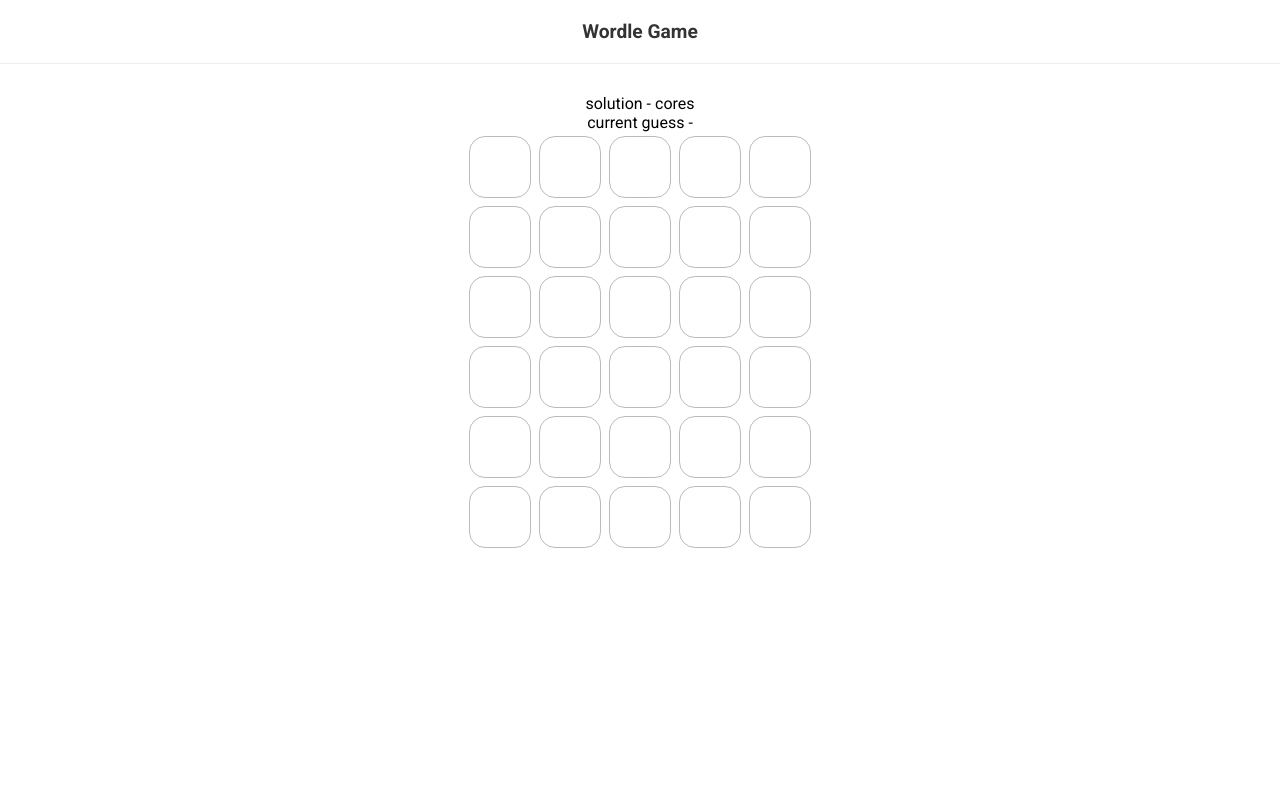
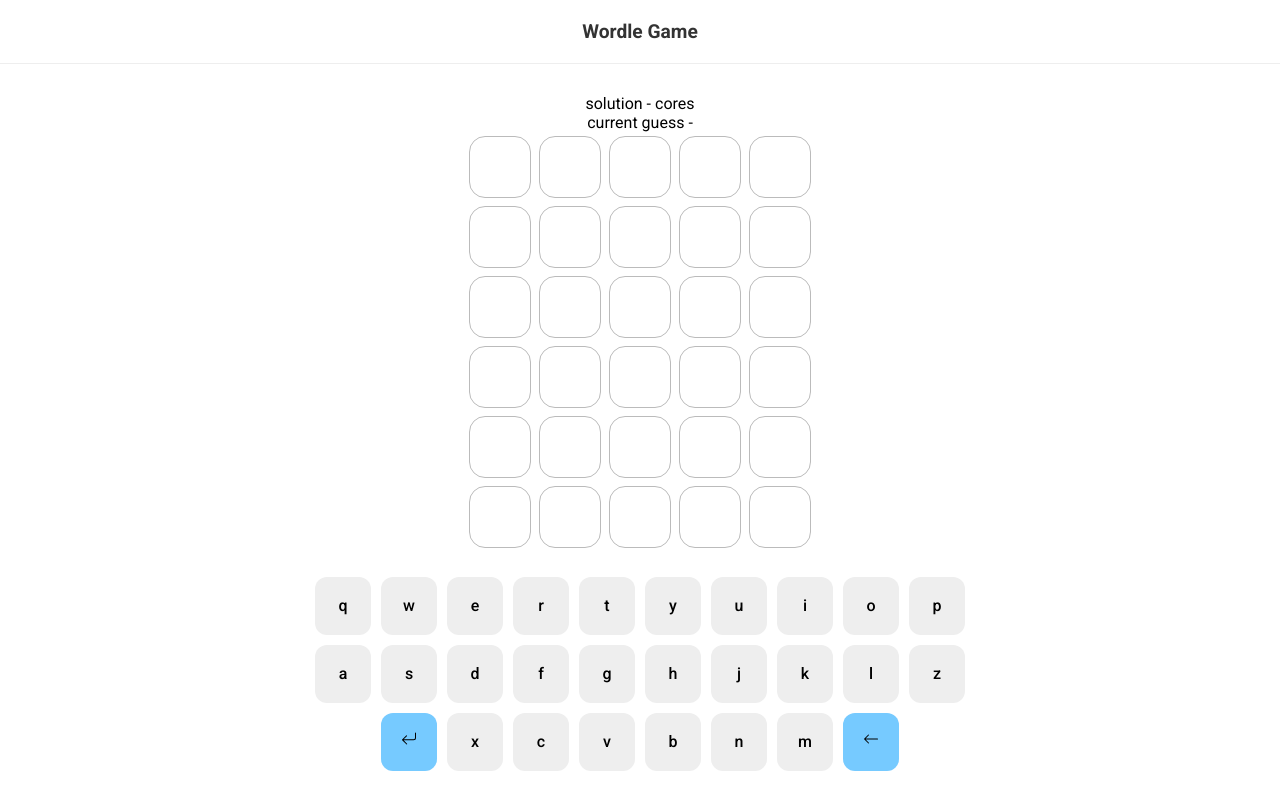
Before and after one commit to RukshanNuwan/wordle, a React (Create React App) app: page / in a window 1280 px wide. Built offline with nearby package versions, Linux system fonts and the light colour scheme; data requests are answered from the project's data file.

Commit message:
making the keypad

```diff
--- a/package.json
+++ b/package.json
@@ -8,6 +8,7 @@
     "@testing-library/user-event": "^13.5.0",
     "react": "^18.2.0",
     "react-dom": "^18.2.0",
+    "react-icons": "^4.4.0",
     "react-scripts": "5.0.1",
     "web-vitals": "^2.1.4"
   },
--- a/src/App.js
+++ b/src/App.js
@@ -9,7 +9,7 @@ const App = () => {
 
   useEffect(() => {
     // TODO: Add axios to fetch the data instead of fetch api
-    fetch('http://localhost:3000/solutions')
+    fetch('http://localhost:3001/solutions')
       .then(response => response.json())
       .then(data => {
         const randomSolution = data[Math.floor(Math.random() * data.length)];
--- /dev/null
+++ b/src/components/Keypad.jsx
@@ -0,0 +1,32 @@
+import {useEffect, useState} from "react";
+import {BsArrowLeft, BsArrowReturnLeft} from "react-icons/bs";
+
+const Keypad = () => {
+  const [letters, setLetters] = useState(null);
+
+  useEffect(() => {
+    // TODO: Add axios to fetch the data instead of fetch api
+    fetch('http://localhost:3001/letters')
+      .then(response => response.json())
+      .then(data => setLetters(data))
+      .catch(error => console.log(error));
+  }, []);
+
+  return (
+    <div className="keypad">
+      {letters && letters.map((letter, index) => {
+        return (
+          <div key={index} className={(letter.key === 'ENTER' || letter.key === 'BACKSPACE') && 'btn-action'}>
+            {letter.key === 'ENTER'
+              ? <BsArrowReturnLeft/>
+              : letter.key === 'BACKSPACE'
+                ? <BsArrowLeft/>
+                : letter.key}
+          </div>
+        );
+      })}
+    </div>
+  );
+};
+
+export default Keypad;
--- a/src/components/Wordle.jsx
+++ b/src/components/Wordle.jsx
@@ -2,6 +2,7 @@ import {useEffect} from 'react';
 
 import useWordle from "../hooks/useWordle";
 import Grid from "./Grid";
+import Keypad from "./Keypad";
 
 const Wordle = ({solution}) => {
   const {currentGuess, guesses, isCorrect, turn, handleKeyUp} = useWordle(solution);
@@ -25,6 +26,8 @@ const Wordle = ({solution}) => {
         guesses={guesses}
         turn={turn}
       />
+
+      <Keypad/>
     </div>
   );
 };
--- a/src/data/db.json
+++ b/src/data/db.json
@@ -1,4 +1,90 @@
 {
+  "letters": [
+    {
+      "key": "q"
+    },
+    {
+      "key": "w"
+    },
+    {
+      "key": "e"
+    },
+    {
+      "key": "r"
+    },
+    {
+      "key": "t"
+    },
+    {
+      "key": "y"
+    },
+    {
+      "key": "u"
+    },
+    {
+      "key": "i"
+    },
+    {
+      "key": "o"
+    },
+    {
+      "key": "p"
+    },
+    {
+      "key": "a"
+    },
+    {
+      "key": "s"
+    },
+    {
+      "key": "d"
+    },
+    {
+      "key": "f"
+    },
+    {
+      "key": "g"
+    },
+    {
+      "key": "h"
+    },
+    {
+      "key": "j"
+    },
+    {
+      "key": "k"
+    },
+    {
+      "key": "l"
+    },
+    {
+      "key": "z"
+    },
+    {
+      "key": "ENTER"
+    },
+    {
+      "key": "x"
+    },
+    {
+      "key": "c"
+    },
+    {
+      "key": "v"
+    },
+    {
+      "key": "b"
+    },
+    {
+      "key": "n"
+    },
+    {
+      "key": "m"
+    },
+    {
+      "key": "BACKSPACE"
+    }
+  ],
   "solutions": [
     {
       "id": 1,
--- a/src/index.css
+++ b/src/index.css
@@ -74,6 +74,27 @@ h1 {
   animation: bounce 0.2s ease-in-out forwards;
 }
 
+.keypad {
+  max-width: 700px;
+  margin: 20px auto;
+}
+
+.keypad > div {
+  min-width: 40px;
+  height: 50px;
+  margin: 5px;
+  padding: 4px 8px;
+  display: inline-block;
+  background: #eee;
+  border-radius: 12px;
+  line-height: 50px;
+  font-weight: 500;
+}
+
+div.btn-action {
+  background-color: #76caff;
+}
+
 @keyframes flip {
   0% {
     transform: rotateX(0);
```
